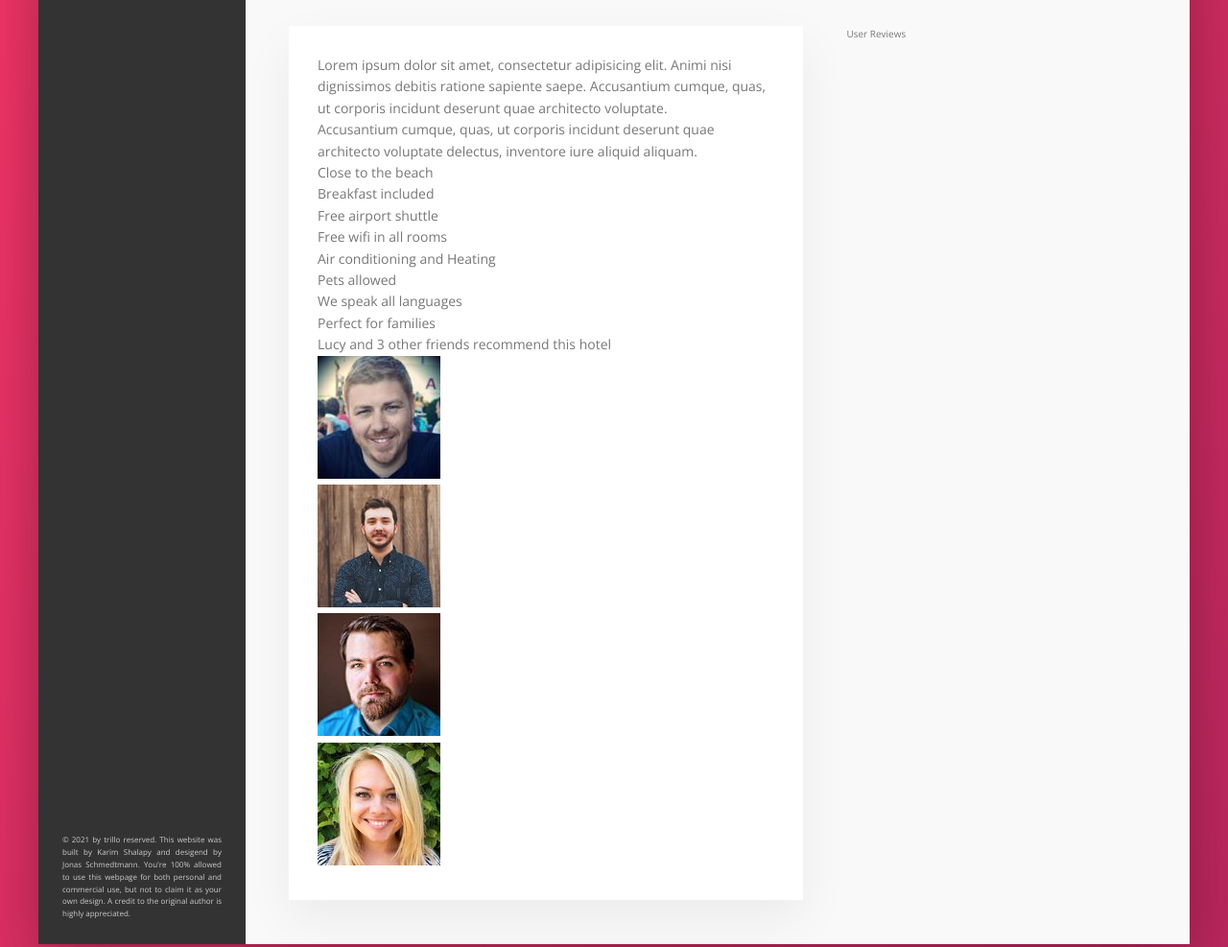
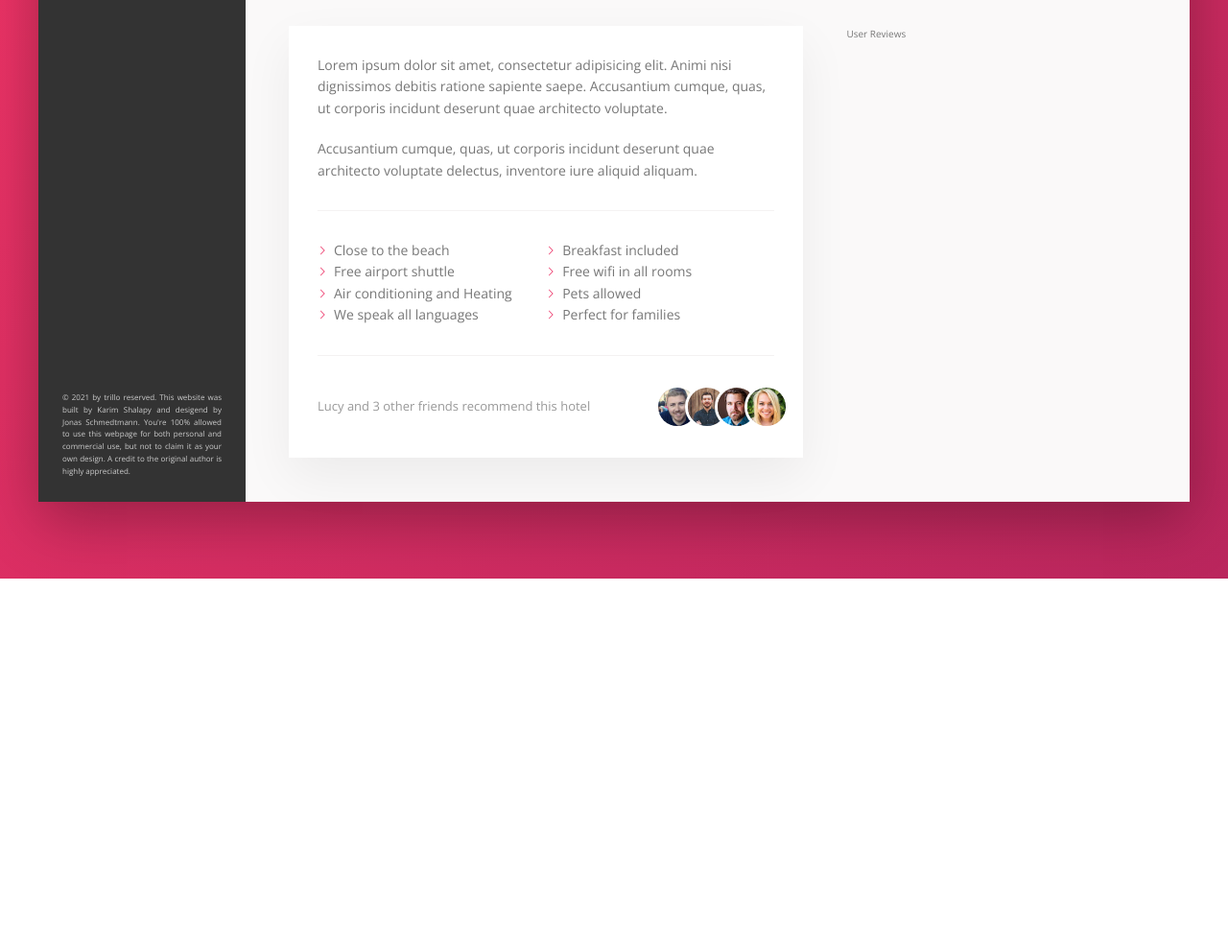
Before and after one commit to karimshalapy/trillo, a website: page index.html in a window 1280 px wide. Shown: the part 620-1607 px from the top of the page at 96% size. After the commit the page ends 1223 px from the top, so only its background shows below. Drawn offline with nearby package versions, Linux system fonts and the light colour scheme.

Commit message:
add styling to details part

```diff
--- a/sass/base/_typography.scss
+++ b/sass/base/_typography.scss
@@ -5,5 +5,7 @@ body {
     color: var(--color-grey-dark-2);
 }
 .paragraph {
-
+    &:not(:last-child) {
+        margin-bottom: 2rem;
+    }
 }
--- a/sass/components/_list.scss
+++ b/sass/components/_list.scss
@@ -1,5 +1,28 @@
 .list {
+    margin: 3rem 0;
+    padding: 3rem 0;
+    border-top: var(--border-grey-light);
+    border-bottom: var(--border-grey-light);
+    display: flex;
+    flex-wrap: wrap;
     &__item {
+        flex-basis: 50%;
 
+        &::before {
+            content: "";
+            display: inline-block;
+            height: 1rem;
+            width: 1rem;
+            margin-right: .7rem;
+
+            // background-image: url("../img/chevron-thin-right.svg");
+            // background-size: cover;
+
+            background-color: var(--color-primary);
+            mask-image: url("../img/chevron-thin-right.svg");
+                -webkit-mask-image: url("../img/chevron-thin-right.svg");
+            mask-size: cover;
+                -webkit-mask-size: cover;
+        }
     }
 }
--- a/sass/components/_recommend.scss
+++ b/sass/components/_recommend.scss
@@ -1,14 +1,24 @@
 .recommend {
-    &__count {
-
-    }
+    display: flex;
+    align-items: center;
+    justify-content: space-between;
+    font-size: 1.3rem;
+    color: var(--color-grey-dark-3);
     &__friends {
-
+        display: flex;
     }
     &__friend {
-
+        height: 4rem;
+        width: 4rem;
+        border-radius: 50%;
+        overflow: hidden;
+        border: .3rem solid #fff;
+        box-sizing: content-box;
+        &:not(last-of-type) {
+            margin-right: -1.5rem;
+        }
     }
     &__photo {
-
+        width: 100%;
     }
 }
```
Also changed, not shown: css/main.css, img/SVG/aircraft-take-off.svg (deleted), img/SVG/bookmark.svg (deleted), img/SVG/chat.svg (deleted), img/SVG/chevron-thin-right.svg (deleted), img/SVG/home.svg (deleted), img/SVG/key.svg (deleted), img/SVG/location-pin.svg (deleted), img/SVG/magnifying-glass.svg (deleted), img/SVG/map.svg (deleted), img/SVG/star.svg (deleted).
